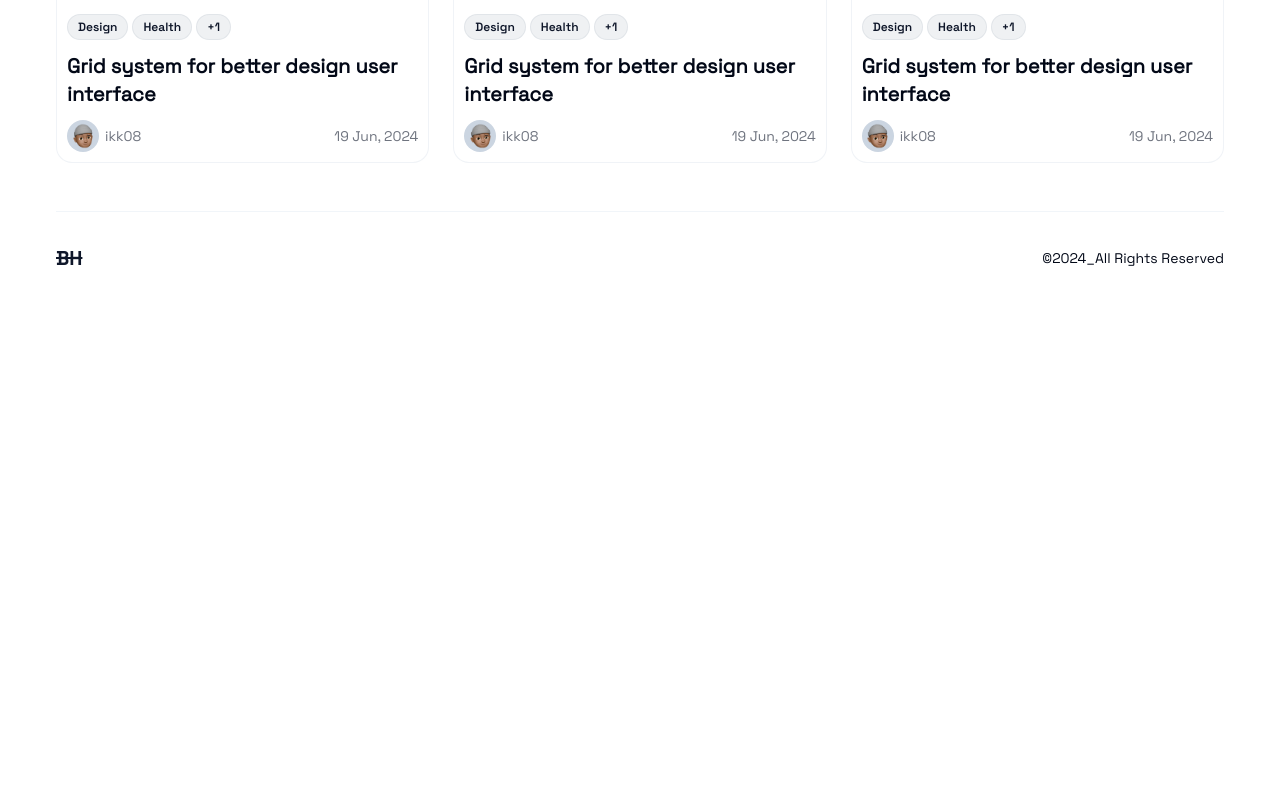
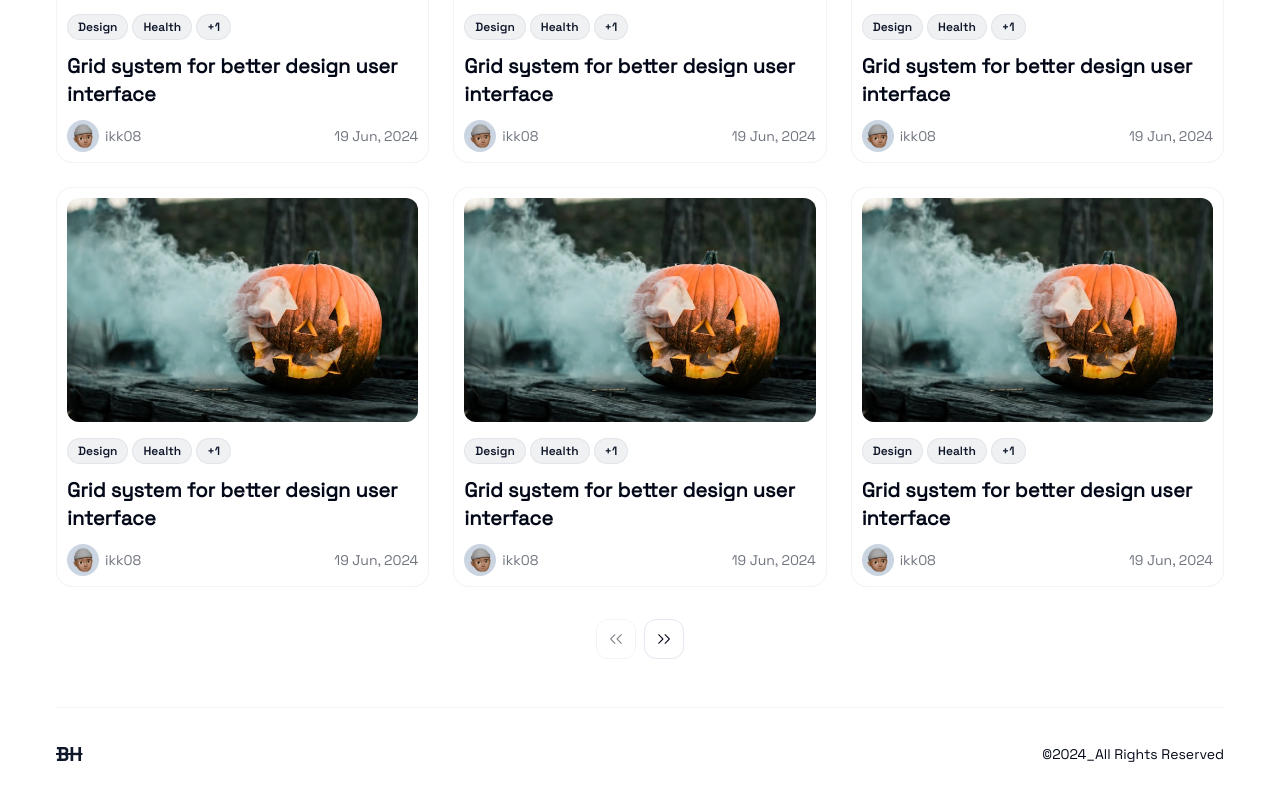
Before and after one commit to Warisaremou/cms-blog-frontend, a React (Vite) app: page /posts in a window 1280 px wide. Shown: the part 593-1393 px from the top of the page. Before the commit the page ends 897 px from the top, so only its background shows below. Built offline with nearby package versions, Linux system fonts and the light colour scheme.

Commit message:
Add pagination section

```diff
--- a/package.json
+++ b/package.json
@@ -15,6 +15,7 @@
 	"dependencies": {
 		"@radix-ui/react-avatar": "^1.1.1",
 		"@radix-ui/react-dropdown-menu": "^2.1.2",
+		"@radix-ui/react-icons": "^1.3.2",
 		"@radix-ui/react-label": "^2.1.0",
 		"@radix-ui/react-select": "^2.1.2",
 		"@radix-ui/react-slot": "^1.1.0",
--- a/src/components/layouts/board.tsx
+++ b/src/components/layouts/board.tsx
@@ -6,7 +6,7 @@ import { Outlet } from "react-router";
 
 export default function BoardLayout() {
   return (
-    <div className="container flex flex-col min-h-screen">
+    <div className="container flex flex-col min-h-screen w-full">
       {/* Navbar */}
       <nav className="flex flex-row items-center justify-between py-4">
         <Logo />
--- /dev/null
+++ b/src/components/pagers/index.ts
@@ -0,0 +1,3 @@
+import Pagination from "@/components/pagers/pagination";
+
+export { Pagination };
--- /dev/null
+++ b/src/components/pagers/pagination.tsx
@@ -0,0 +1,78 @@
+import { Button } from "@/components/ui/button";
+import { cn } from "@/lib/utils";
+import { DoubleArrowLeftIcon, DoubleArrowRightIcon } from "@radix-ui/react-icons";
+import React from "react";
+import { NavigateFunction } from "react-router";
+
+interface Props extends React.DetailedHTMLProps<React.HTMLAttributes<HTMLDivElement>, HTMLDivElement> {
+  pageCount: number;
+  page: string;
+  per_page?: string;
+  // createQueryString: (params: Record<string, string | number | null>) => string;
+  navigate: NavigateFunction;
+  pathname: string;
+  isPending: boolean;
+  startTransition: React.TransitionStartFunction;
+  siblingCount?: number;
+}
+
+export default function Pagination({
+  pageCount,
+  page,
+  per_page,
+  navigate,
+  pathname,
+  isPending,
+  startTransition,
+  siblingCount = 1,
+  className,
+  ...props
+}: Props) {
+  console.log(per_page, pathname, siblingCount);
+  return (
+    <div
+      className={cn("flex flex-wrap items-center justify-center gap-2", className)}
+      {...props}
+    >
+      <Button
+        aria-label="Go to first page"
+        variant="outline"
+        size="icon"
+        disabled={Number(page) === 1 || isPending}
+        className="rounded-xl hidden md:flex"
+        onClick={() => {
+          startTransition(() => {
+            //  navigate(
+            //    `${pathname}?${createQueryString({
+            //      page: 1,
+            //      per_page: per_page ?? null,
+            //    })}`,
+            //  );
+            navigate("/");
+          });
+        }}
+      >
+        <DoubleArrowLeftIcon
+          className="size-4"
+          aria-hidden="true"
+        />
+      </Button>
+
+      <Button
+        aria-label="Go to last page"
+        variant="outline"
+        size="icon"
+        disabled={Number(page) === (pageCount ?? 10) || isPending}
+        className="rounded-xl hidden md:flex"
+        onClick={() => {
+          navigate("/");
+        }}
+      >
+        <DoubleArrowRightIcon
+          className="size-4"
+          aria-hidden="true"
+        />
+      </Button>
+    </div>
+  );
+}
--- a/src/components/sections/posts-list-section.tsx
+++ b/src/components/sections/posts-list-section.tsx
@@ -1,15 +1,32 @@
 import PostCard from "@/components/cards/post-card";
+import { Pagination } from "@/components/pagers";
 import PostsFilter from "@/components/posts-filter";
+import { useTransition } from "react";
+import { useNavigate } from "react-router";
 
 export default function PostsListSection() {
+  const navigate = useNavigate();
+  const [isPending, startTransition] = useTransition();
+
   return (
     <div className="flex flex-col space-y-8">
+      {/* Posts Filter */}
       <PostsFilter />
+      {/* Posts List */}
       <div className="grid gap-6 md:grid-cols-2 lg:grid-cols-3">
-        {Array.from({ length: 3 }).map((_, index) => (
+        {Array.from({ length: 6 }).map((_, index) => (
           <PostCard key={index} />
         ))}
       </div>
+      {/* Pagination */}
+      <Pagination
+        pageCount={6}
+        page="1"
+        navigate={navigate}
+        pathname="/"
+        isPending={isPending}
+        startTransition={startTransition}
+      />
     </div>
   );
 }
```
Also changed, not shown: 1 other file (tests, documents, lock files or other folders).
